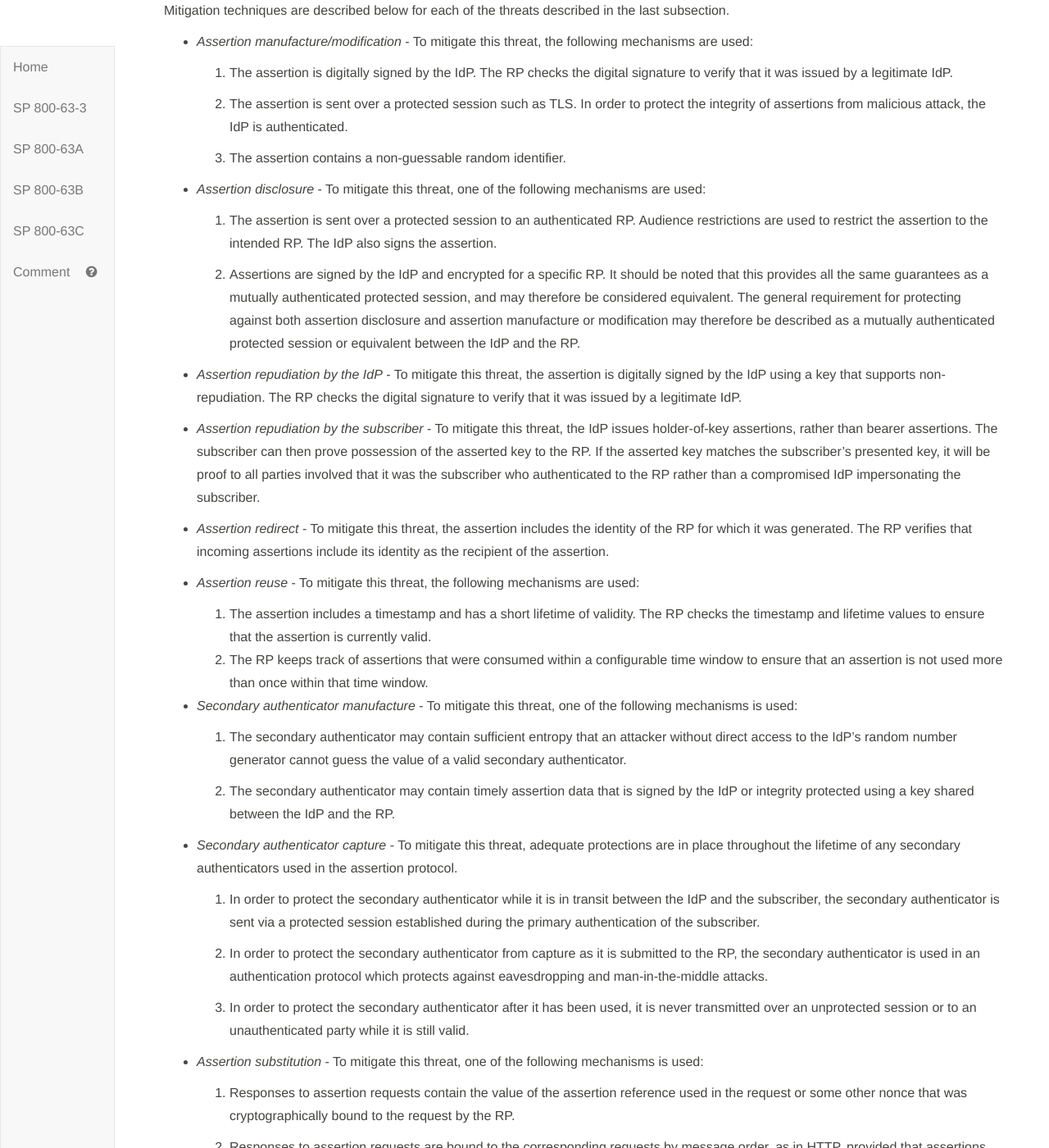
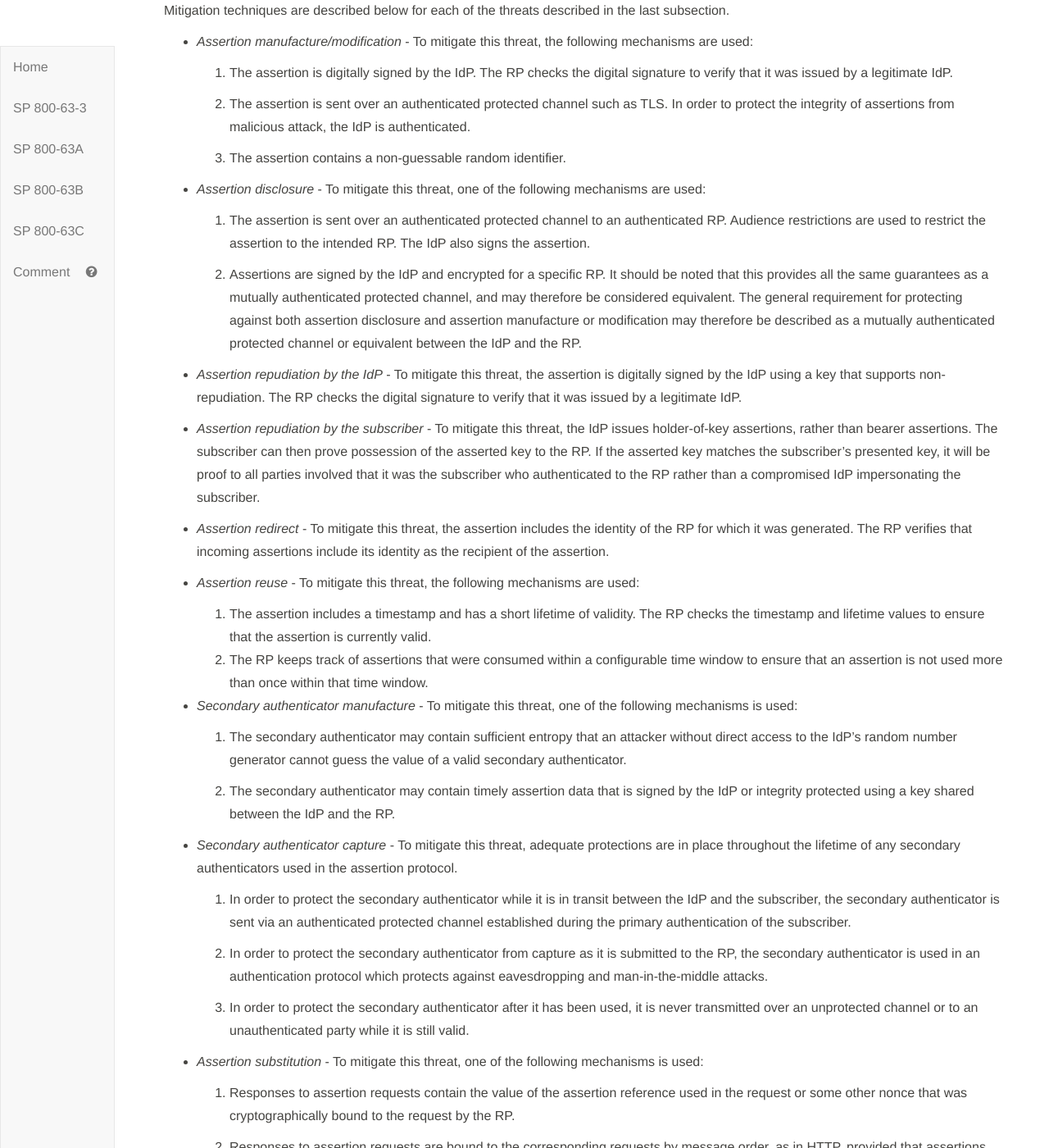
Before and after one commit to usnistgov/800-63-3, a Jekyll site: the page built from sp800-63c/sec8_security.md, in a window 1280 px wide and 1400 px high, scrolled down 1388 px. Shown: the whole window at 82% size. Built offline with Jekyll 4.4.1, drawn with Linux system fonts in a browser that asks for light colours; our own code applies the rules of GitHub Pages for plain Markdown files.

Commit message:
removed protected session, closes #889, closes #890

```diff
--- a/sp800-63c/sec8_security.md
+++ b/sp800-63c/sec8_security.md
@@ -97,7 +97,7 @@ described in the last subsection.
     checks the digital signature to verify that it was issued by a
     legitimate IdP.
 
-	2.  The assertion is sent over a protected session such as TLS. In
+	2.  The assertion is sent over an authenticated protected channel such as TLS. In
     order to protect the integrity of assertions from malicious attack,
     the IdP is authenticated.
 
@@ -106,16 +106,16 @@ described in the last subsection.
 -   *Assertion disclosure* - To mitigate this threat, one of the
     following mechanisms are used:
 
-	1.  The assertion is sent over a protected session to an
+	1.  The assertion is sent over an authenticated protected channel to an
     authenticated RP. Audience restrictions are used to restrict the assertion to the intended RP.  The IdP also signs the assertion.
 
 	2.  Assertions are signed by the IdP and encrypted for
     a specific RP.  It should be
     noted that this provides all the same guarantees as a mutually
-    authenticated protected session, and may therefore be
+    authenticated protected channel, and may therefore be
     considered equivalent. The general requirement for protecting
     against both assertion disclosure and assertion
-    manufacture or modification may therefore be described as a mutually authenticated protected session or equivalent between the IdP
+    manufacture or modification may therefore be described as a mutually authenticated protected channel or equivalent between the IdP
     and the RP.
 
 -   *Assertion repudiation by the IdP* - To mitigate this threat,
@@ -165,7 +165,7 @@ described in the last subsection.
 
 	1.  In order to protect the secondary authenticator while it is in
     transit between the IdP and the subscriber, the secondary
-    authenticator is sent via a protected session established
+    authenticator is sent via an authenticated protected channel established
     during the primary authentication of the subscriber.
 
 	2.  In order to protect the secondary authenticator from capture as it
@@ -174,7 +174,7 @@ described in the last subsection.
     man-in-the-middle attacks.
 
 	3.  In order to protect the secondary authenticator after it has been
-    used, it is never transmitted over an unprotected session or to
+    used, it is never transmitted over an unprotected channel or to
     an unauthenticated party while it is still valid.
 
 -   *Assertion substitution* - To mitigate this threat, one of the
```
